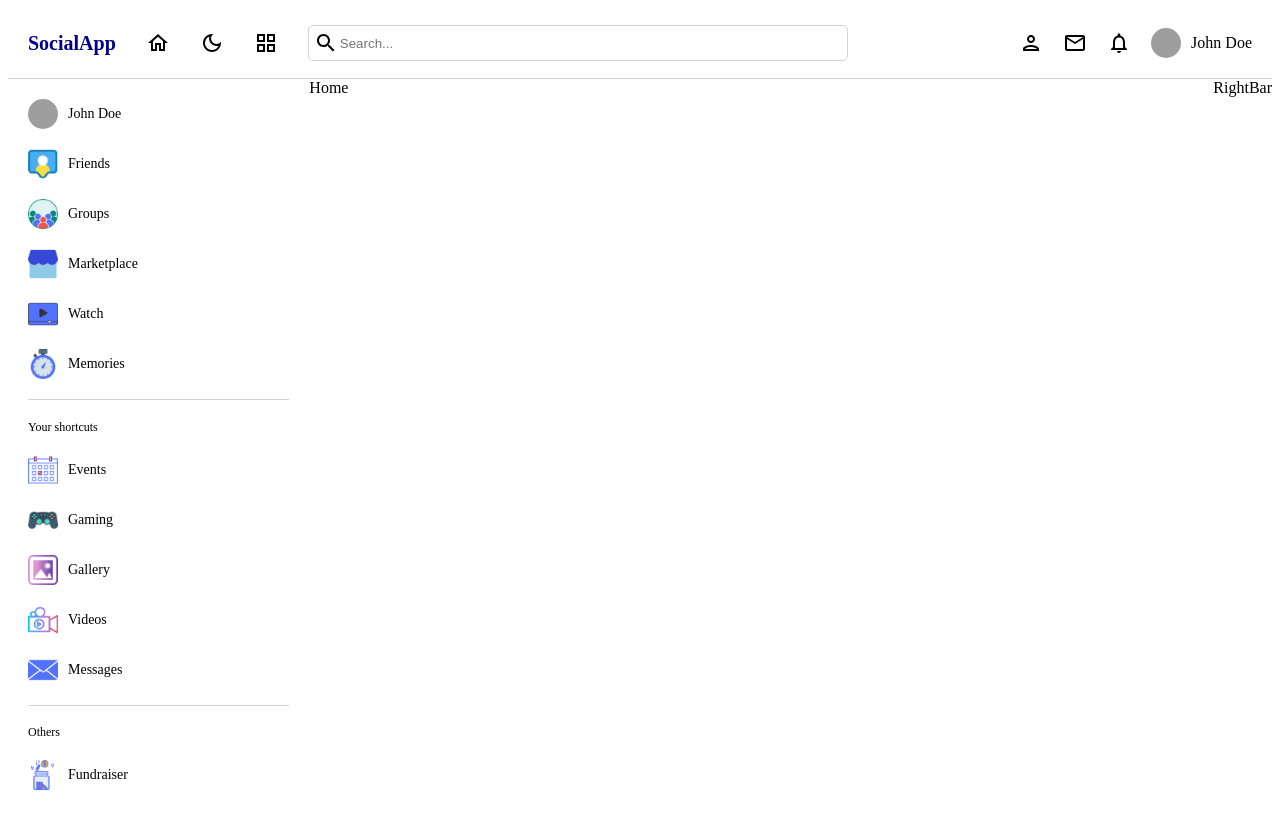
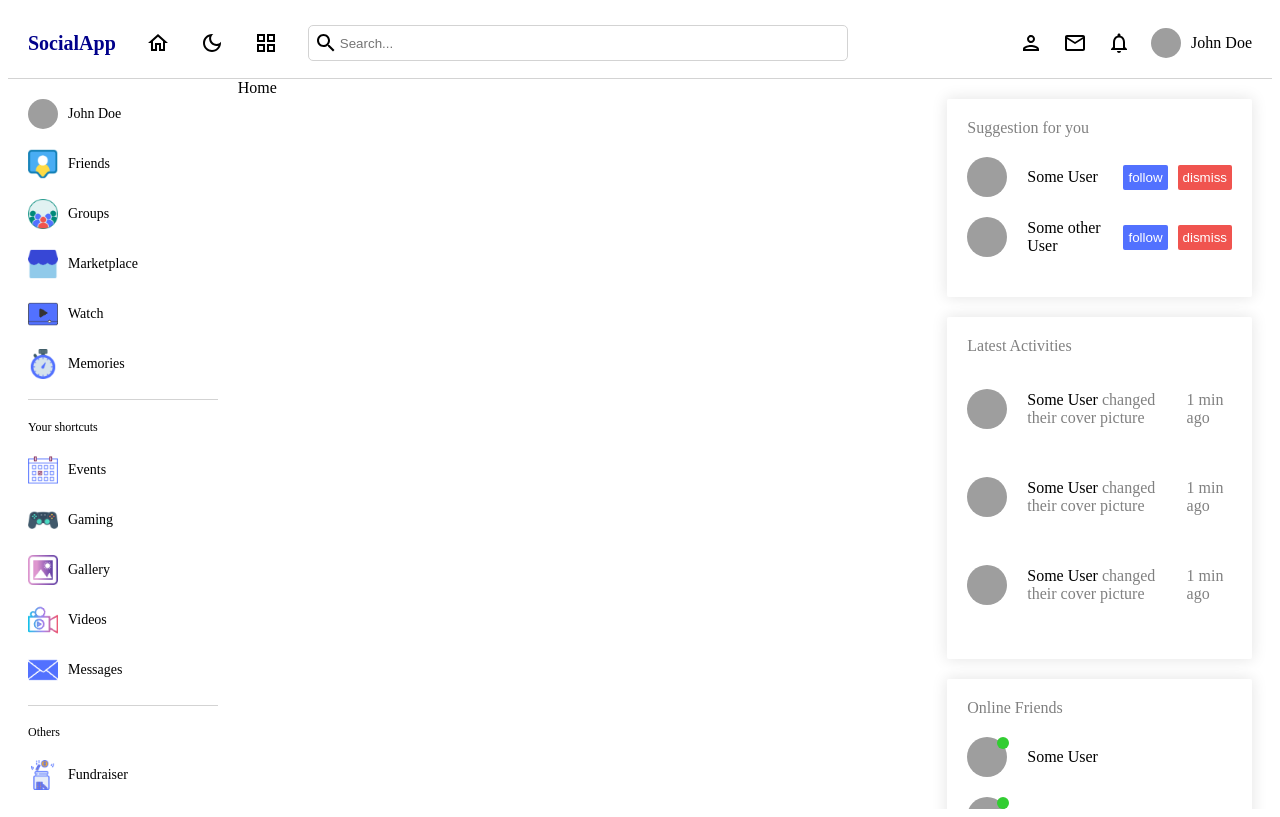
Before and after one commit to piyushkumargithub/SocialMediaApplication, a React (Create React App) app in the folder socialmediaapp/: page / in a window 1280 px wide. Built offline with nearby package versions, Linux system fonts and the light colour scheme; grey boxes are pictures that could not be loaded; the HTML template or start-up script is replaced by a standard one.

Commit message:
created right bar

```diff
--- a/socialmediaapp/src/components/rightBar/RightBar.jsx
+++ b/socialmediaapp/src/components/rightBar/RightBar.jsx
@@ -1,11 +1,113 @@
-import "./rightBar.scss"
-
-
+import "./rightBar.scss";
 
 const RightBar = () => {
   return (
-    <div>RightBar</div>
-  )
-}
+    <div className="rightBar">
+      <div className="container">
+        <div className="item">
+          <span>Suggestion for you</span>
+          <div className="user">
+            <div className="userInfo">
+              <img
+                src="https://images.pexels.com/photos/3228727/pexels-photo-3228727.jpeg"
+                alt=""
+              />
+              <span>Some User</span>
+            </div>
+            <div className="buttons">
+              <button>follow</button>
+              <button>dismiss</button>
+            </div>
+          </div>
+          <div className="user">
+            <div className="userInfo">
+              <img
+                src="https://images.pexels.com/photos/3228727/pexels-photo-3228727.jpeg"
+                alt=""
+              />
+              <span>Some other User</span>
+            </div>
+            <div className="buttons">
+              <button>follow</button>
+              <button>dismiss</button>
+            </div>
+          </div>
+        </div>
+        <div className="item">
+          <span>Latest Activities</span>
+          <div className="user">
+            <div className="userInfo">
+              <img
+                src="https://images.pexels.com/photos/3228727/pexels-photo-3228727.jpeg"
+                alt=""
+              />
+              <p>
+                <span>Some User</span> changed their cover picture
+              </p>
+            </div>
+            <span>1 min ago</span>
+          </div>
+          <div className="user">
+            <div className="userInfo">
+              <img
+                src="https://images.pexels.com/photos/3228727/pexels-photo-3228727.jpeg"
+                alt=""
+              />
+              <p>
+                <span>Some User</span> changed their cover picture
+              </p>
+            </div>
+            <span>1 min ago</span>
+          </div>
+          <div className="user">
+            <div className="userInfo">
+              <img
+                src="https://images.pexels.com/photos/3228727/pexels-photo-3228727.jpeg"
+                alt=""
+              />
+              <p>
+                <span>Some User</span> changed their cover picture
+              </p>
+            </div>
+            <span>1 min ago</span>
+          </div>
+        </div>
+        <div className="item">
+          <span>Online Friends</span>
+          <div className="user">
+            <div className="userInfo">
+              <img
+                src="https://images.pexels.com/photos/3228727/pexels-photo-3228727.jpeg"
+                alt=""
+              />
+              <div className="online" />
+              <span>Some User</span>
+            </div>
+          </div>
+          <div className="user">
+            <div className="userInfo">
+              <img
+                src="https://images.pexels.com/photos/3228727/pexels-photo-3228727.jpeg"
+                alt=""
+              />
+              <div className="online" />
+              <span>Some User</span>
+            </div>
+          </div>
+          <div className="user">
+            <div className="userInfo">
+              <img
+                src="https://images.pexels.com/photos/3228727/pexels-photo-3228727.jpeg"
+                alt=""
+              />
+              <div className="online" />
+              <span>Some User</span>
+            </div>
+          </div>
+        </div>
+      </div>
+    </div>
+  );
+};
 
-export default RightBar
+export default RightBar;
--- a/socialmediaapp/src/components/rightBar/rightBar.scss
+++ b/socialmediaapp/src/components/rightBar/rightBar.scss
@@ -0,0 +1,76 @@
+.rightBar {
+  flex: 3;
+  position: sticky;
+  top: 70px;
+  height: calc(100vh - 70px);
+  overflow: scroll;
+  &::-webkit-scrollbar {
+    display: none;
+  }
+  .container {
+    padding: 20px;
+    .item {
+      -webkit-box-shadow: 0px 0px 15px 1px rgba(0, 0, 0, 0.1);
+      -moz-box-shadow: 0px 0px 15px 1px rgba(0, 0, 0, 0.1);
+      box-shadow: 0px 0px 15px 1px rgba(0, 0, 0, 0.1);
+      padding: 20px;
+      border-radius: 2px;
+      margin-bottom: 20px;
+      span {
+        color: gray;
+      }
+      .user {
+        display: flex;
+        align-items: center;
+        justify-content: space-between;
+        margin: 20px 0px;
+        .userInfo {
+          display: flex;
+          align-items: center;
+          gap: 20px;
+          position: relative;
+          img {
+            width: 40px;
+            height: 40px;
+            border-radius: 50%;
+            object-fit: cover;
+          }
+          .online{
+            width: 12px;
+            height: 12px;
+            border-radius: 50%;
+            background-color: limegreen;
+            position: absolute;
+            top: 0;
+            left: 30px;
+          }
+          p{
+            color: gray;
+          }
+          span {
+            font-weight: 500;
+            color: black;
+          }
+        }
+        .buttons {
+          display: flex;
+          align-items: center;
+          gap: 10px;
+          button {
+            border: none;
+            border-radius: 2px;
+            padding: 5px;
+            color: white;
+            cursor: pointer;
+            &:first-child {
+              background-color: #5271ff;
+            }
+            &:last-child {
+              background-color: #f0544f;
+            }
+          }
+        }
+      }
+    }
+  }
+}
```
